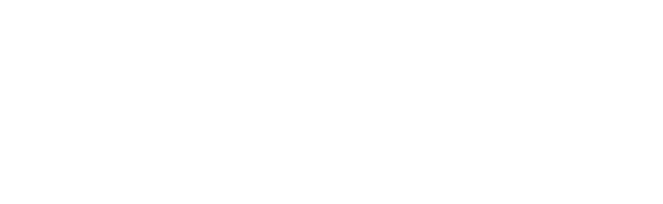
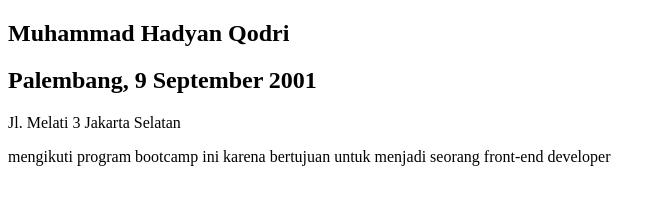
Before and after one commit to Gedearya/tugas-git-berlima, a plain HTML site: page index.html in a window 1280 px wide. Shown: the whole page, without its empty margins (0-663 px from the left). Drawn offline with Linux system fonts and the light colour scheme.

Commit message:
tugas Qodri

```diff
--- a/index.html
+++ b/index.html
@@ -9,7 +9,14 @@
   <body>
     <section class="data-1"></section>
     <section class="data-2"></section>
-    <section class="data-3"></section>
+    <section class="data-3">
+      <div>
+        <h1>Muhammad Hadyan Qodri</h1>
+        <h2>Palembang, 9 September 2001</h2>
+        <p>Jl. Melati 3 Jakarta Selatan</p>
+        <p>mengikuti program bootcamp ini karena bertujuan untuk menjadi seorang front-end developer</p>
+      </div>
+    </section>
     <section class="data-4"></section>
     <section class="data-5"></section>
   </body>
```
